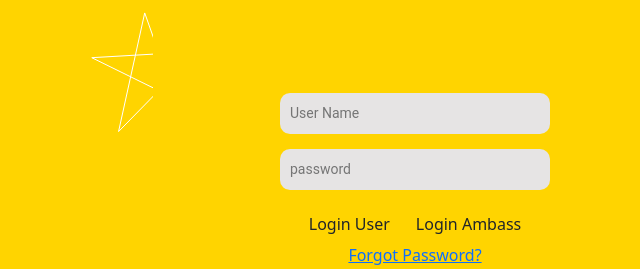
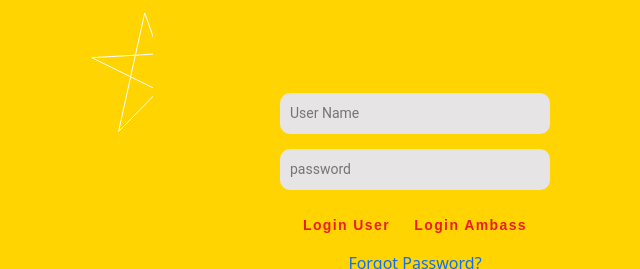
Before and after one commit to Smansarum22/Tico_App, a PHP site: page / in a window 1280 px wide. Shown: the part 357-626 px from the top of the page, without its empty margins (225-865 px from the left). Run offline with PHP 8.4, Linux system fonts and the light colour scheme.

Commit message:
revisi login

```diff
--- a/index.html
+++ b/index.html
@@ -35,8 +35,8 @@
            <input type="password" id="password" placeholder="password">
          </form>
          <div class="login-form">
-          <a href="homescreen.html" button type="submit" class="btn">Login User</button>
-          <a href="homescreen.html" button type="submit" class="btn">Login Ambass</button>
+          <button type="submit" class="btn">Login User</button>
+          <button type="submit" class="btn">Login Ambass</button>
           <a href="#">Forgot Password?</a>
         </div>
       </div>
```
Also changed, not shown: css/login.css (+4 -7 lines).
